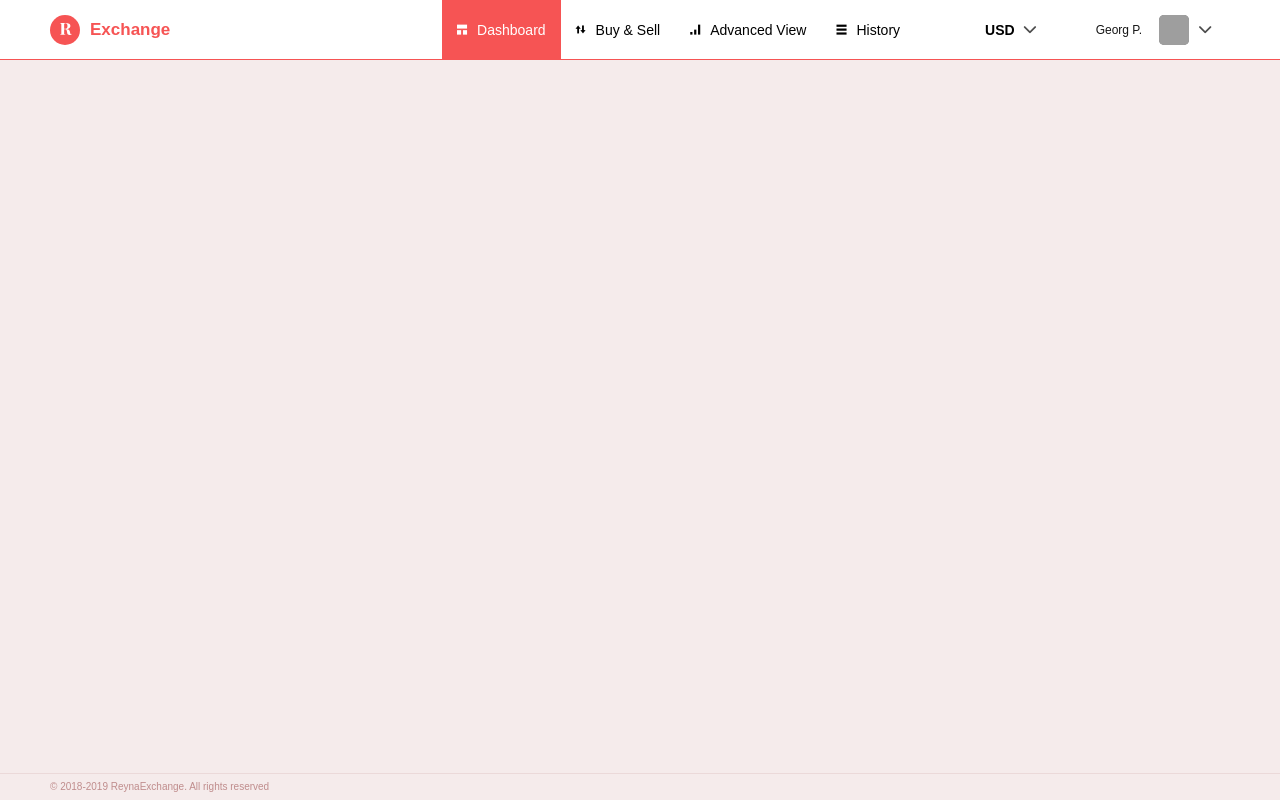
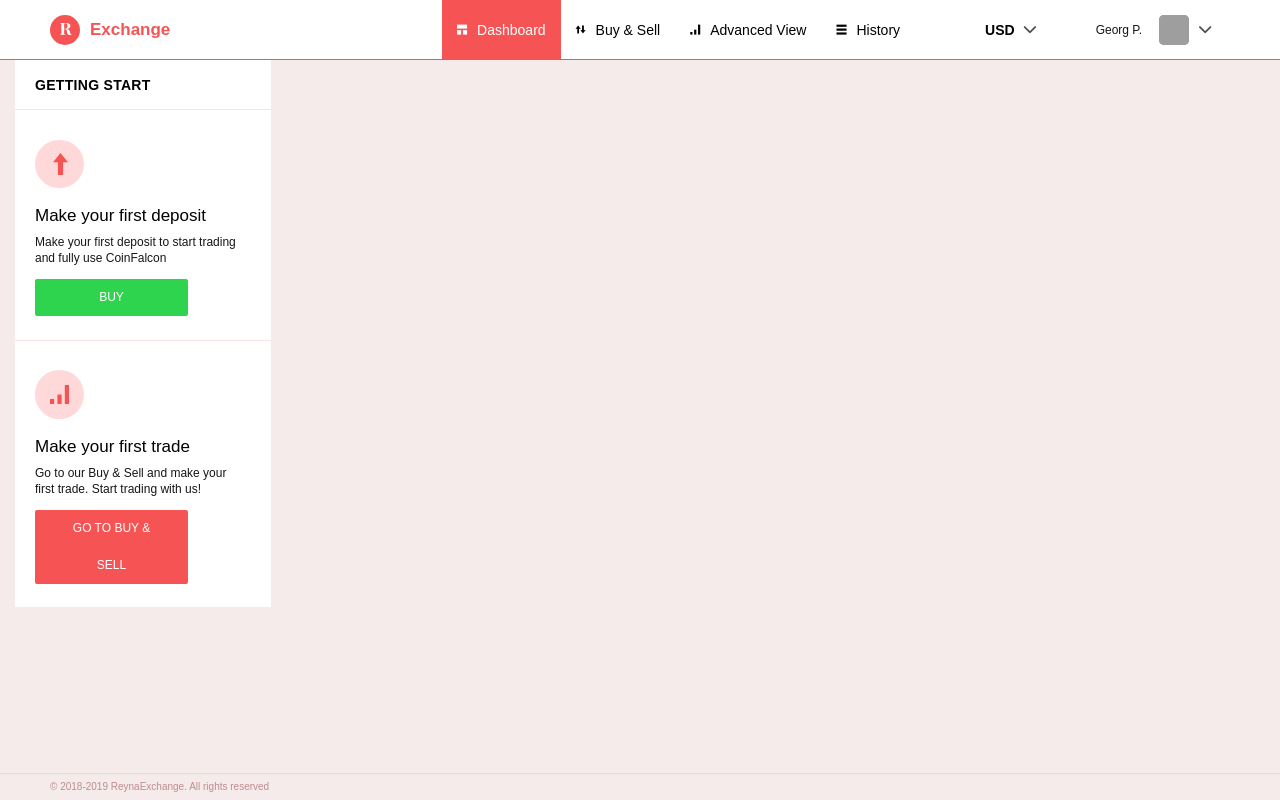
Before and after one commit to treverson/reyna-exchange, a Vue app: page /#/account/dashboard in a window 1280 px wide. Built offline with nearby package versions, Linux system fonts and the light colour scheme; grey boxes are pictures that could not be loaded; a web font is replaced by a local one; what vuebar would draw is missing.

Commit message:
add component getting start and account button

```diff
--- /dev/null
+++ b/src/components/Account/AccountContainer.vue
@@ -0,0 +1,43 @@
+<template>
+    <div class="account-container">
+        <slot></slot>
+    </div>
+</template>
+
+<script>
+    export default {
+        name: "AccountContainer"
+    }
+</script>
+
+<style lang="scss">
+    .account-container {
+        max-width: 1258px;
+        margin: 0 auto;
+        padding: 0 15px;
+    }
+
+    @media (max-width: 1200px) {
+        .account-container {
+            max-width: 960px;
+        }
+    }
+
+    @media (max-width: 992px) {
+        .account-container {
+            max-width: 720px;
+        }
+    }
+
+    @media (max-width: 768px) {
+        .account-container {
+            max-width: 540px;
+        }
+    }
+
+    @media (max-width: 576px) {
+        .account-container {
+            max-width: 100%;
+        }
+    }
+</style>
--- /dev/null
+++ b/src/components/Account/Button.vue
@@ -0,0 +1,55 @@
+<template>
+    <router-link to="" :class="objectClass">
+        <slot></slot>
+    </router-link>
+</template>
+
+<script>
+    export default {
+        name: "Button",
+        props: {
+            to: {
+                type: String,
+                required: true
+            },
+            theme: {
+                type: String,
+                required: true
+            }
+        },
+        computed: {
+            objectClass: function () {
+                return {
+                    'account-button': true,
+                    'account-button--theme-green': this.theme === 'green',
+                    'account-button--theme-red': this.theme === 'red'
+                }
+            }
+        }
+    }
+</script>
+
+<style lang="scss">
+    .account-button {
+        display: inline-block;
+
+        color: #fff;
+        font-size: 12px;
+        font-weight: 500;
+        text-transform: uppercase;
+        text-decoration: none;
+
+        padding: 0 23px;
+        line-height: 37px;
+
+        border-radius: 2px;
+    }
+
+    .account-button--theme-green {
+        background-color: #2ED44D;
+    }
+
+    .account-button--theme-red {
+        background-color: #F65454;
+    }
+</style>
--- /dev/null
+++ b/src/components/Account/GettingStart.vue
@@ -0,0 +1,124 @@
+<template>
+    <div class="getting-start">
+        <h3 class="getting-start__header">Getting start</h3>
+        <div class="getting-start__content">
+
+            <!-- item -->
+            <div class="getting-start__item">
+                <div class="getting-start__icon getting-start__icon--type-arrow"></div>
+                <h4 class="getting-start__heading">Make your first deposit</h4>
+                <p class="getting-start__desk">Make your first deposit to start trading and fully use CoinFalcon</p>
+                <Button to="/account/dashboard" theme="green" class="getting-start__button">Buy</Button>
+            </div><!-- end -->
+
+            <!-- item -->
+            <div class="getting-start__item">
+                <div class="getting-start__icon getting-start__icon--type-advanced"></div>
+                <h4 class="getting-start__heading">Make your first trade</h4>
+                <p class="getting-start__desk">Go to our Buy & Sell and make your first trade. Start trading with us!</p>
+                <Button to="/account/dashboard" theme="red" class="getting-start__button">GO TO BUY & SELL</Button>
+            </div><!-- end -->
+
+        </div>
+    </div>
+</template>
+
+<script>
+    import Button from '@/components/Account/Button'
+
+    export default {
+        name: "GettingStart",
+        components: {
+            Button
+        }
+    }
+</script>
+
+<style lang="scss">
+    .getting-start {
+        max-width: 256px;
+    }
+
+    .getting-start__header {
+        width: 100%;
+        height: 50px;
+
+        margin: 0;
+        color: #000000;
+        font-size: 14px;
+        font-weight: bold;
+        line-height: 16px;
+        text-transform: uppercase;
+
+        padding: 0 20px;
+        box-sizing: border-box;
+
+        letter-spacing: .3px;
+
+        display: flex;
+        align-items: center;
+
+        background-color: #fff;
+        border-bottom: 1px solid rgba(246, 84, 84, 0.17);
+    }
+
+    .getting-start__item {
+        width: 100%;
+
+        padding: 29.5px 22px 23.5px 20px;
+        box-sizing: border-box;
+
+        background-color: #fff;
+
+        &:not(:last-child) {
+            border-bottom: 1px solid rgba(246, 84, 84, 0.17);
+        }
+    }
+
+    .getting-start__icon {
+        width: 48.5px;
+        height: 48.5px;
+
+        margin-bottom: 18px;
+
+        border-radius: 50%;
+        background-color: #FFD9D9;
+
+        background-size: 30%;
+        background-repeat: no-repeat;
+        background-position: center;
+    }
+
+    .getting-start__icon--type-arrow {
+        background-position: calc(50% + 1px) center;
+        background-image: url('../../assets/img/icons/getting-start-arrow.svg');
+    }
+
+    .getting-start__icon--type-advanced {
+        background-size: 40%;
+        background-image: url('../../assets/img/icons/getting-start-advanced.svg');
+    }
+
+    .getting-start__heading {
+        margin: 0 0 8px 0;
+        color: #000000;
+        font-size: 17px;
+        line-height: 20px;
+        font-weight: normal;
+    }
+
+    .getting-start__desk {
+        margin: 0 0 13px 0;
+        color: #161616;
+        font-size: 12px;
+        line-height: 16px;
+    }
+
+    .getting-start__button {
+        max-width: 153px;
+        width: 100%;
+
+        text-align: center;
+        box-sizing: border-box;
+    }
+</style>
--- a/src/views/Account/AccountDashboard.vue
+++ b/src/views/Account/AccountDashboard.vue
@@ -2,6 +2,19 @@
   <Page theme="account">
     <div class="account-dashboard">
       <Header />
+
+        <AccountContainer>
+          <div class="account-dashboard__grid">
+
+            <!-- getting start -->
+            <div class="account-dashboard__getting-start">
+              <GettingStart />
+            </div>
+            <!-- getting start end -->
+
+          </div>
+        </AccountContainer>
+
       <Footer />
     </div>
   </Page>
@@ -11,13 +24,17 @@
   import Page from '@/components/Page'
   import Header from '@/components/Account/Header'
   import Footer from '@/components/Account/Footer'
+  import AccountContainer from '@/components/Account/AccountContainer'
+  import GettingStart from '@/components/Account/GettingStart'
 
   export default {
     name: 'accountDashboard',
     components: {
         Page,
         Header,
-        Footer
+        Footer,
+        AccountContainer,
+        GettingStart
     }
   }
 </script>
```
Also changed, not shown: src/assets/img/icons/getting-start-advanced.svg (added), src/assets/img/icons/getting-start-arrow.svg (added).
